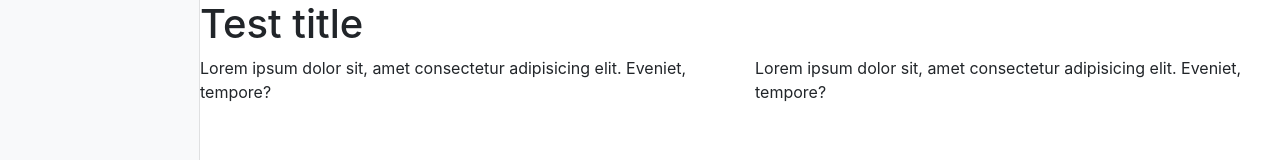
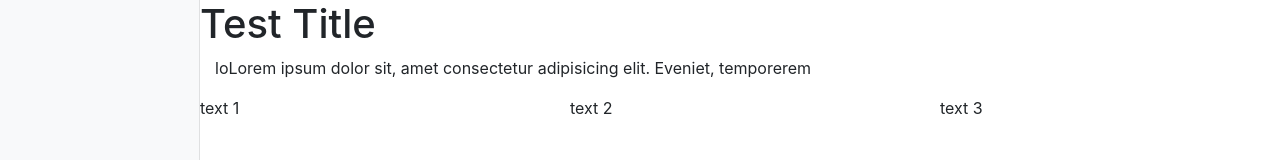
Before and after one commit to khrebtov-s/website-builder, a website built with webpack: page src/index.html in a window 1280 px wide. Shown: the top 160 px of the page. Built offline with nearby package versions, Linux system fonts and the light colour scheme.

Commit message:
create model

```diff
--- a/src/index.html
+++ b/src/index.html
@@ -14,29 +14,7 @@
   <body>
     <div id="app" class="container-fluid">
       <div id="panel" class="bg-light sidebar"></div>
-      <div id="site" class="content">
-        <div class="row">
-          <div class="col-sm">
-            <h1>
-              Test title
-            </h1>
-          </div>
-        </div>
-        <div class="row">
-          <div class="col-sm">
-            <p>
-              Lorem ipsum dolor sit, amet consectetur adipisicing elit. Eveniet,
-              tempore?
-            </p>
-          </div>
-          <div class="col-sm">
-            <p>
-              Lorem ipsum dolor sit, amet consectetur adipisicing elit. Eveniet,
-              tempore?
-            </p>
-          </div>
-        </div>
-      </div>
+      <div id="site" class="content"></div>
     </div>
   </body>
 </html>
--- a/src/index.js
+++ b/src/index.js
@@ -1 +1,45 @@
+import { model } from "./model";
 import "./styles/main.css";
+
+model.forEach((block) => {
+  let html;
+  if (block.type === "title") {
+    html = title(block);
+  } else if (block.type === "text") {
+    html = text(block);
+  } else if (block.type === "textColumns") {
+    html = textColumns(block);
+  }
+  document.querySelector("#site").insertAdjacentHTML("beforeend", html);
+});
+
+function title(block) {
+  return `
+    <div class="row">
+        <div class="col-sm">
+            <h1>
+                ${block.value}
+            </h1>
+        </div>
+    </div>
+    `;
+}
+
+function text(block) {
+  return `
+    <div class="col-sm">
+        <p>
+        ${block.value}
+        </p>
+    </div>
+    `;
+}
+
+function textColumns(block) {
+  const html = block.value.map((item) => `<div class="col-sm">${item}</div>`);
+  return `
+      <div class="row">
+          ${html.join("")}
+      </div>
+      `;
+}
--- /dev/null
+++ b/src/model.js
@@ -0,0 +1,10 @@
+export const model = [
+  { type: "title", value: "Test Title", options: {} },
+  {
+    type: "text",
+    value:
+      "loLorem ipsum dolor sit, amet consectetur adipisicing elit. Eveniet, temporerem",
+    options: {},
+  },
+  { type: "textColumns", value: ["text 1", "text 2", "text 3"], options: {} },
+];
--- a/src/module.js
+++ /dev/null
@@ -1 +0,0 @@
-console.log("im module");
```
Also changed, not shown: src/dist/index.dev.js, src/dist/model.dev.js (added).
